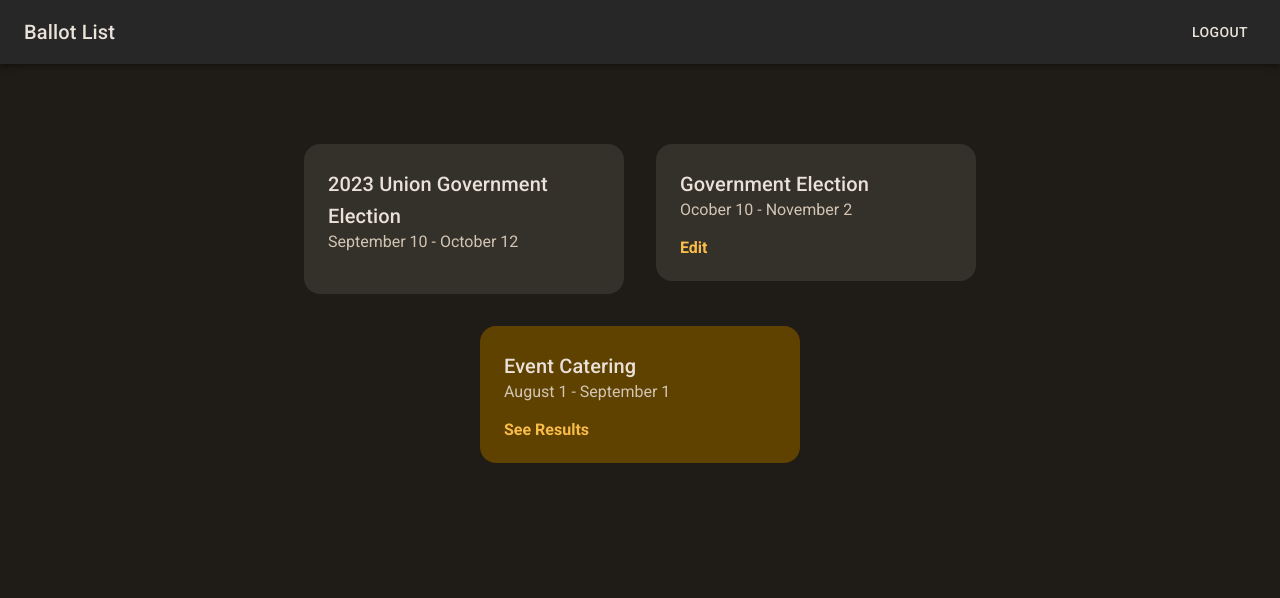
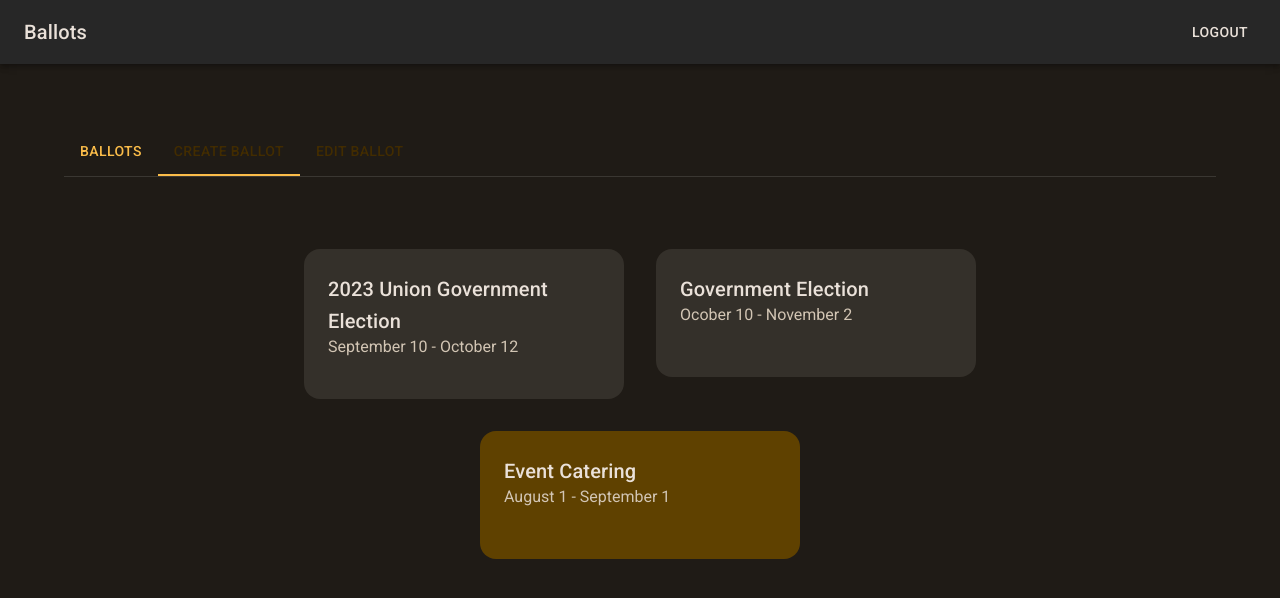
Before and after one commit to RIT-iSchool/AmericanDream_4questionmarks, a React (Create React App) app in the folder PresentationLayer/american-dream/: page /ballotList in a window 1280 px wide. Shown: the top 598 px of the page. Built offline with nearby package versions, Linux system fonts and the light colour scheme.

Commit message:
create tabs for employees and admins on ballot page

```diff
--- a/PresentationLayer/american-dream/src/assets/css/styles.css
+++ b/PresentationLayer/american-dream/src/assets/css/styles.css
@@ -97,3 +97,10 @@ section, .section {
     width: 5em;
     margin: auto;
 }
+
+.full-width {
+    width: 100%;
+}
+.adv-ballot-content-wrapper {
+    width: 90vw;
+}
--- a/PresentationLayer/american-dream/src/components/BallotBox.js
+++ b/PresentationLayer/american-dream/src/components/BallotBox.js
@@ -11,9 +11,10 @@ import Typography from "@mui/material/Typography";
 import { colors } from "../utils/colors.js";
 import { Link } from "react-router-dom";
 
-export default function BallotBox({ ballot, role }) {
+export default function BallotBox({ ballot, role, editOnClick }) {
+
     return (
-        <Link to={"/openBallot"} style={{ textDecoration: "none" }}>
+        <Link to={editOnClick ? "/editBallot" : ballot.hasStarted & !ballot.isFinished ? "/openBallot" : "/ballotList"} style={{ textDecoration: "none" }}>
             <div className={ballot.isFinished ? "ballot-box box-finished" : "ballot-box"}>
                 <Typography variant="h6" color={colors["on-surface"]}>
                     {ballot.title}
--- a/PresentationLayer/american-dream/src/components/CustomTabPanel.jsx
+++ b/PresentationLayer/american-dream/src/components/CustomTabPanel.jsx
@@ -1,7 +1,6 @@
 import * as React from "react";
 import PropTypes from "prop-types";
 import Box from "@mui/material/Box";
-
 
 export default function CustomTabPanel(props) {
     const { children, value, index, ...other } = props;
@@ -14,7 +13,9 @@ export default function CustomTabPanel(props) {
             aria-labelledby={`simple-tab-${index}`}
             {...other}
         >
+            <div className="adv-ballot-content-wrapper">
             {value === index && <Box sx={{ p: 3 }}>{children}</Box>}
+            </div>
         </div>
     );
 }
--- /dev/null
+++ b/PresentationLayer/american-dream/src/pages/AdvancedBallotList.jsx
@@ -0,0 +1,112 @@
+import "../assets/css/setup.css";
+import "../assets/css/variables.css";
+import "../assets/css/styles.css";
+import "@fontsource/roboto/300.css";
+import "@fontsource/roboto/400.css";
+import "@fontsource/roboto/500.css";
+import "@fontsource/roboto/700.css";
+
+import CustomAppBar from "../components/CustomAppBar.js";
+import Typography from "@mui/material/Typography";
+import { colors } from "../utils/colors.js";
+import { sampleBallot } from "../utils/sampleBallot.js";
+import * as React from "react";
+import PropTypes from "prop-types";
+import Tabs from "@mui/material/Tabs";
+import Tab from "@mui/material/Tab";
+import Box from "@mui/material/Box";
+import CustomTabPanel from "../components/CustomTabPanel.jsx";
+import Societies from "./Societies.js";
+import Statistics from "./Statistics.jsx";
+import BallotBox from "../components/BallotBox";
+import { ROLE } from "../utils/role.js";
+
+
+function AdvancedBallotList({ role, ballots, ballotBoxes }) {
+    const [value, setValue] = React.useState(1);
+    const handleChange = (event, newValue) => {
+        setValue(newValue);
+    };
+
+    let editableBallots = ballots.filter((x) => !x.hasStarted);
+
+    return (
+        <div className="full-width">
+            <section>
+                {/* Ballot Content */}
+                <Box sx={{ borderBottom: 1, borderColor: "divider" }}>
+                    <Tabs
+                        value={value}
+                        onChange={handleChange}
+                        aria-label="homepage options"
+                        variant="scrollable"
+                        scrollButtons="auto"
+                    >
+
+                        { role === ROLE.administrator ? <Tab label={"Societies"} {...a11yProps("Societies")} /> : <></> }
+                        <Tab label={"Ballots"} {...a11yProps("Ballots")} />
+                        <Tab
+                            label={"Create Ballot"}
+                            {...a11yProps("Create Ballot")}
+                        />
+                        <Tab
+                            label={"Edit Ballot"}
+                            {...a11yProps("Edit Ballot")}
+                        />
+                        { role === ROLE.administrator ? <Tab
+                            label={"Statistics"}
+                            {...a11yProps("Statistics")}
+                        /> : <></> }
+                    </Tabs>
+                </Box>
+
+                { role === ROLE.administrator ? <CustomTabPanel value={value} index={0}>
+                    <Societies />
+                </CustomTabPanel> : <></> }
+                <CustomTabPanel value={value} index={1}>
+                    <div className="ballot-box-wrapper">{ballotBoxes}</div>
+                </CustomTabPanel>
+                <CustomTabPanel value={value} index={2}>
+                    {/* TODO: Replace this with create ballot page */}
+                    <Typography variant="body" color={colors["on-surface"]}>
+                        Create Ballot
+                    </Typography>
+                </CustomTabPanel>
+                <CustomTabPanel value={value} index={3}>
+                    <div className="ballot-box-wrapper">
+                        {editableBallots.length < 1 ? (
+                            <Typography
+                                variant="body"
+                                color={colors["on-surface"]}
+                            >
+                                There are no editable ballots at the moment
+                            </Typography>
+                        ) : (
+                            <></>
+                        )}
+                        {editableBallots.map((ballot, index) => (
+                            <BallotBox
+                                key={index}
+                                role={role}
+                                ballot={ballot}
+                                editOnClick={true}
+                            />
+                        ))}
+                    </div>
+                </CustomTabPanel>
+                { role === ROLE.administrator ? <CustomTabPanel value={value} index={4}>
+                    <Statistics />
+                </CustomTabPanel> : <></> }
+            </section>
+        </div>
+    );
+}
+
+function a11yProps(index) {
+    return {
+        id: `simple-tab-${index}`,
+        "aria-controls": `simple-tabpanel-${index}`,
+    };
+}
+
+export default AdvancedBallotList;
--- a/PresentationLayer/american-dream/src/pages/BallotList.js
+++ b/PresentationLayer/american-dream/src/pages/BallotList.js
@@ -12,10 +12,10 @@ import Page from "../components/Page.js";
 import { Link } from "react-router-dom";
 import Typography from "@mui/material/Typography";
 import { colors } from "../utils/colors.js";
+import AdvancedBallotList from "./AdvancedBallotList.jsx";
 
 function BallotList() {
-
-    var role = ROLE.administrator;
+    var role = ROLE.employee; // TODO: get from database
 
     var ballots = [
         {
@@ -38,17 +38,17 @@ function BallotList() {
         },
     ];
 
+    const ballotBoxes = ballots.map((ballot, index) => (
+        <BallotBox key={index} role={role} ballot={ballot} editOnClick={false} />
+    ));
+
     return (
-        <Page title="Ballot List">
-            <div className="ballot-box-wrapper">
-            {
-                /* Ballot Boxes */
-                ballots.map(
-                    ( ballot, index ) => (
-                        <BallotBox key={index} role={role} ballot={ballot} />
-                 ) )
-            }
-            </div>
+        <Page title="Ballots">
+            {role === ROLE.member || role === ROLE.officer ? (
+                <div className="ballot-box-wrapper">{ballotBoxes}</div>
+            ) : (
+                <AdvancedBallotList role={role} ballots={ballots} ballotBoxes={ballotBoxes}/>
+            )}
         </Page>
     );
 }
--- a/PresentationLayer/american-dream/src/pages/CreateAccount.js
+++ b/PresentationLayer/american-dream/src/pages/CreateAccount.js
@@ -15,7 +15,7 @@ import Select from "@mui/material/Select";
 import { ROLE } from "../utils/role";
 
 export default function CreateAccount({ props }) {
-    let userRole = ROLE.administrator; // get from database
+    let userRole = ROLE.administrator; // TODO: get from database
     const navigate = useNavigate();
 
     // role must be admin
--- a/PresentationLayer/american-dream/src/pages/Societies.js
+++ b/PresentationLayer/american-dream/src/pages/Societies.js
@@ -80,7 +80,7 @@ export default function Societies() {
     };
 
     return (
-        <Page title="Societies">
+
            <Stack direction="column" spacing={4}>
                 <TabContext value={value} variant="fullWidth">
                     <Box>
@@ -137,6 +137,5 @@ export default function Societies() {
                     </TabPanel>
                 </TabContext>
            </Stack>
-        </Page>
     );
 }
--- a/PresentationLayer/american-dream/src/pages/Statistics.jsx
+++ b/PresentationLayer/american-dream/src/pages/Statistics.jsx
@@ -71,12 +71,11 @@ export default function Statistics() {
     }, [role, navigate]);
 
     return (
-        <Page title="Statistics">
             <div className="stat-box-wrapper">
                 {stats.map((stat, index) => {
                     return <StatBox key={index} stat={stat} />;
                 })}
             </div>
-        </Page>
+
     );
 }
```
